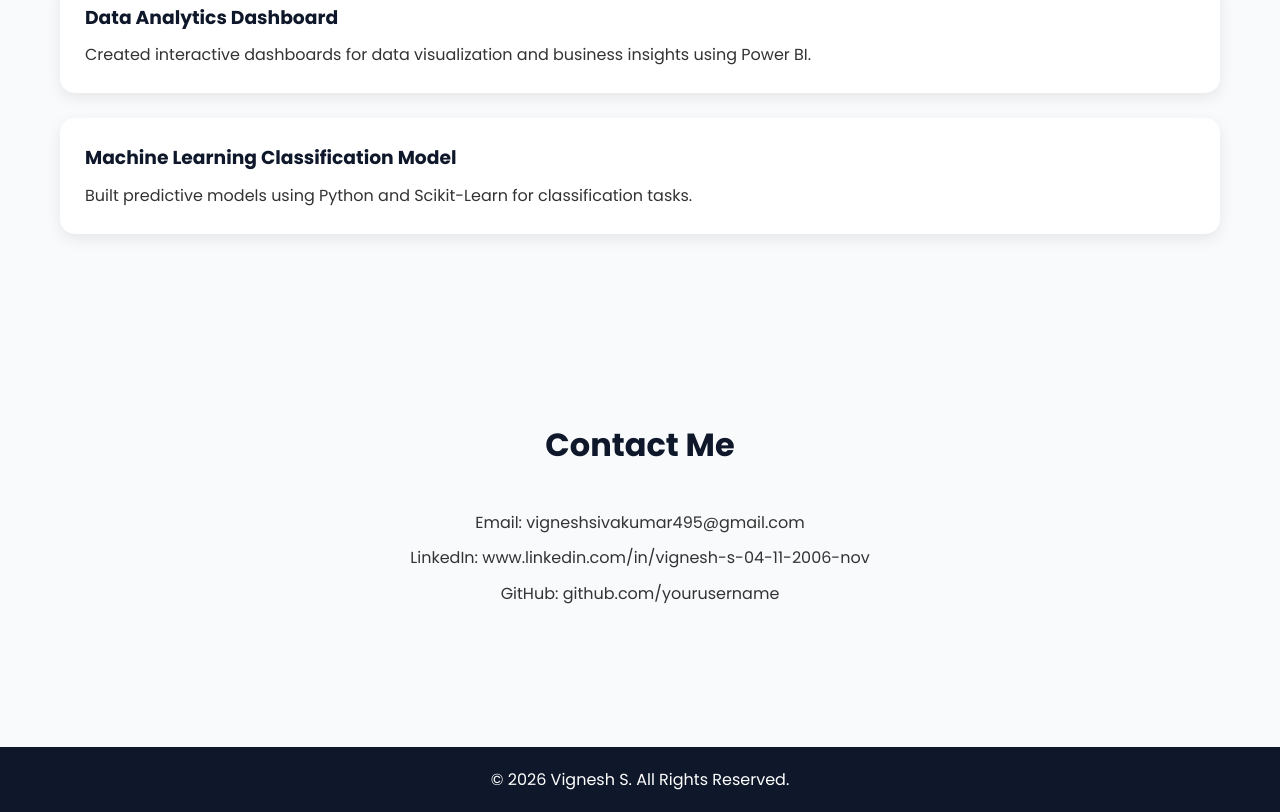
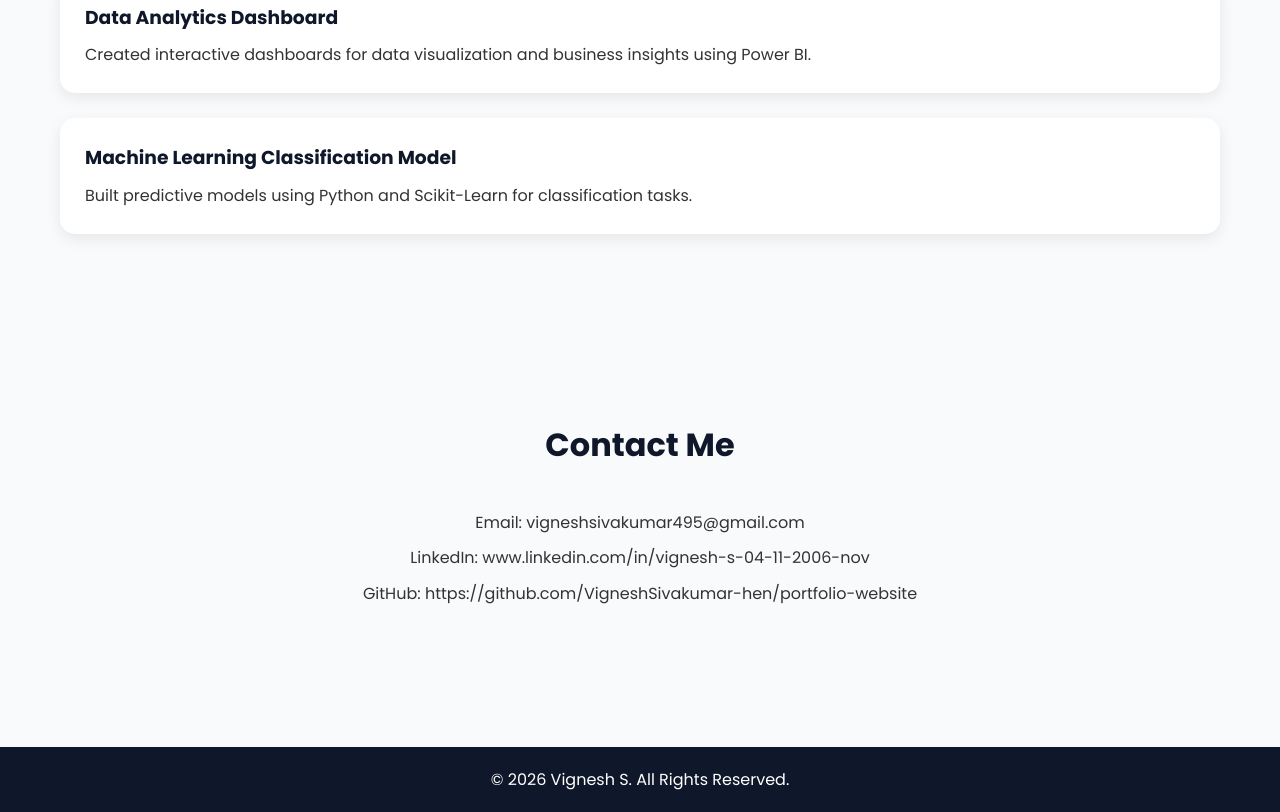
Before and after one commit to VigneshSivakumar-hen/portfolio-website, a plain HTML site: page index.html in a window 1280 px wide. Shown: the part 1761-2573 px from the top of the page. Drawn offline with Linux system fonts and the light colour scheme.

Commit message:
Update index.html

```diff
--- a/index.html
+++ b/index.html
@@ -90,7 +90,7 @@
         <h2>Contact Me</h2>
         <p>Email: vigneshsivakumar495@gmail.com</p>
         <p>LinkedIn: www.linkedin.com/in/vignesh-s-04-11-2006-nov</p>
-        <p>GitHub: github.com/yourusername</p>
+        <p>GitHub: https://github.com/VigneshSivakumar-hen/portfolio-website</p>
     </section>
 
     <footer>
```
